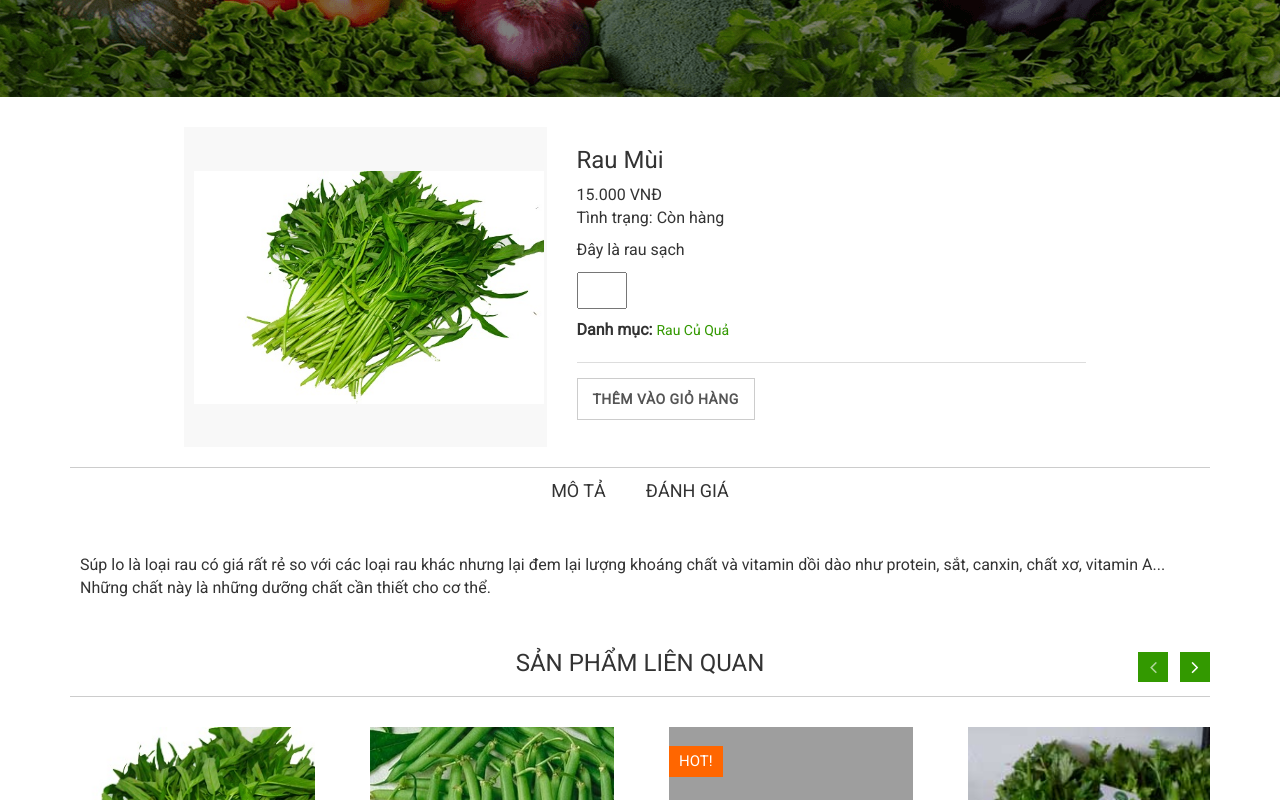
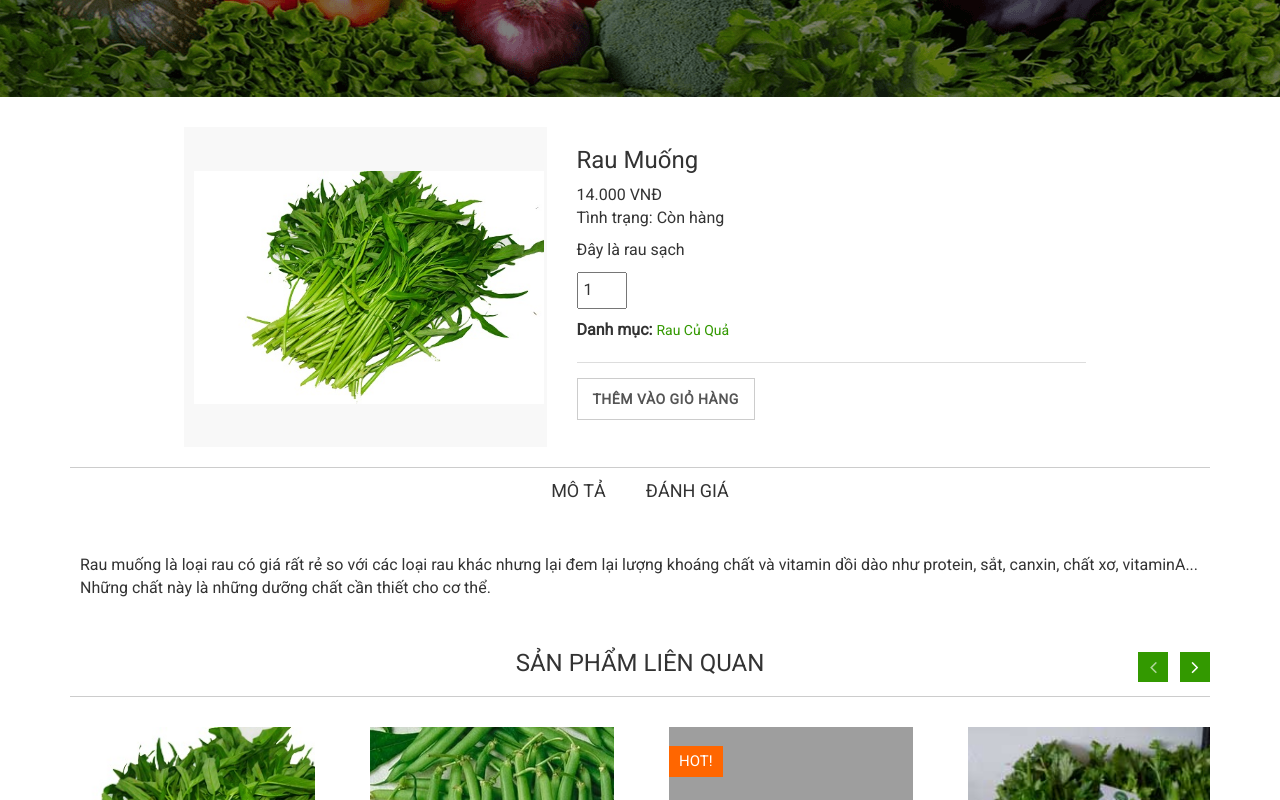
Before and after one commit to minhhaingo9901/ltw-client-group46, a plain HTML site: page product-detail.html in a window 1280 px wide. Shown: the part 406-1206 px from the top of the page. Drawn offline with nearby package versions, Linux system fonts and the light colour scheme; grey boxes are pictures that could not be loaded.

Commit message:
Cập nhật trang Chi tiết sản phẩm

```diff
--- a/product-detail.html
+++ b/product-detail.html
@@ -4,7 +4,7 @@
   <meta charset="utf-8">
   <meta http-equiv="X-UA-Compatible" content="IE=edge">
   <meta name="viewport" content="width=device-width, initial-scale=1">
-  <title>Chi Tiết Sản Phẩm</title>
+  <title>Nông sản 46 - Chi tiết sản phẩm</title>
 
   <!-- Font awesome -->
   <link rel="stylesheet" href="https://use.fontawesome.com/releases/v5.13.0/css/all.css"
@@ -311,20 +311,20 @@
                 <!-- Modal view content -->
                 <div class="col-md-7 col-sm-7 col-xs-12">
                   <div class="aa-product-view-content">
-                    <h3>Rau Mùi</h3>
+                    <h3>Rau Muống</h3>
                     <div class="aa-price-block">
-                      <span class="aa-product-view-price">15.000 VNĐ </span>
+                      <span class="aa-product-view-price">14.000 VNĐ </span>
                       <p class="aa-product-avilability">Tình trạng: <span>Còn hàng</span></p>
                     </div>
                     <p>Đây là rau sạch</p>
                     <div class="aa-prod-quantity">
-                      <p><input class="aa-cart-quantity" style="padding: 5px; width: 50px"  type="number" name="" value="" min=1></p>
+                      <p><input class="aa-cart-quantity" style="padding: 5px; width: 50px"  type="number" name="" value="1" min=1></p>
                       <p class="aa-prod-category">
                         <strong>Danh mục:</strong> <a href="product.html">Rau Củ Quả</a>
                       </p>
                     </div>
                     <div class="aa-prod-view-bottom">
-                      <a class="aa-add-to-cart-btn" href="#">Thêm vào giỏ hàng</a>
+                      <a class="aa-add-to-cart-btn" href="cart.html">Thêm vào giỏ hàng</a>
                     </div>
                   </div>
                 </div>
@@ -335,11 +335,10 @@
                 <li><a href="#description" data-toggle="tab">Mô tả</a></li>
                 <li><a href="#review" data-toggle="tab">Đánh giá</a></li>
               </ul>
-
               <!-- Tab panes -->
               <div class="tab-content">
                 <div class="tab-pane fade in active" id="description">
-                  <p>Súp lo là loại rau có giá rất rẻ so với các loại rau khác nhưng lại đem lại lượng khoáng chất và vitamin dồi dào như protein, sắt, canxin, chất xơ, vitamin A... Những chất này là những dưỡng chất cần thiết cho cơ thể.</p>
+                  <p>Rau muống là loại rau có giá rất rẻ so với các loại rau khác nhưng lại đem lại lượng khoáng chất và vitamin dồi dào như protein, sắt, canxin, chất xơ, vitaminA... Những chất này là những dưỡng chất cần thiết cho cơ thể.</p>
                 </div>
                 <div class="tab-pane fade " id="review">
                  <div class="aa-product-review-area">
```
